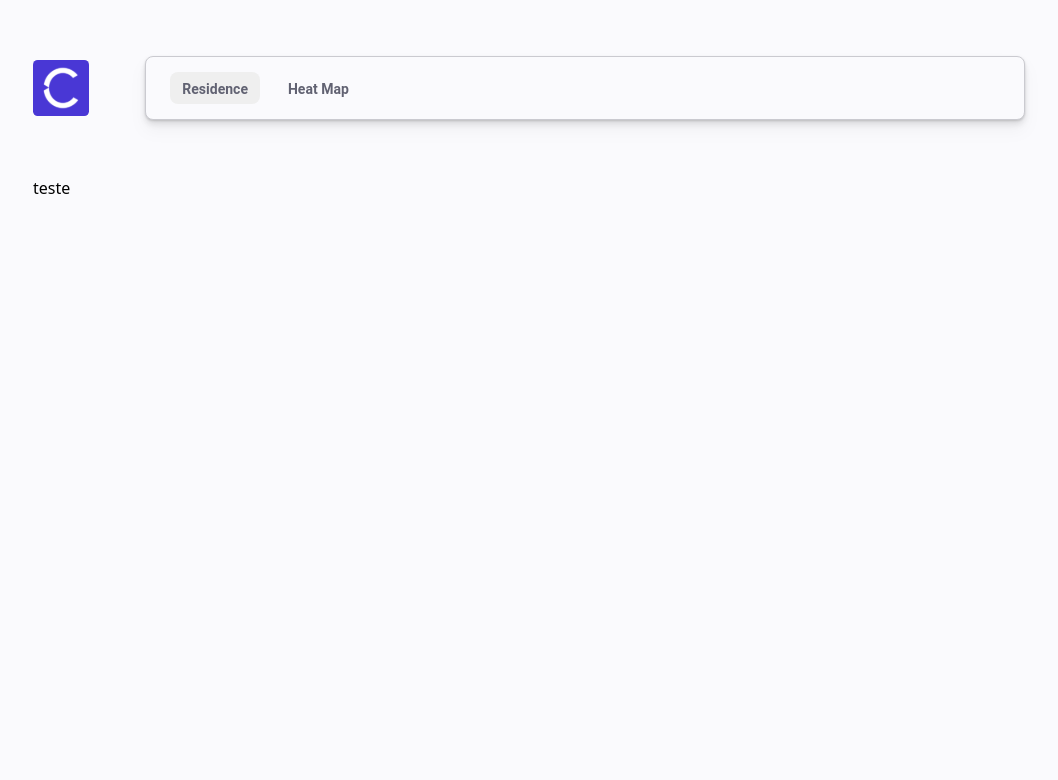
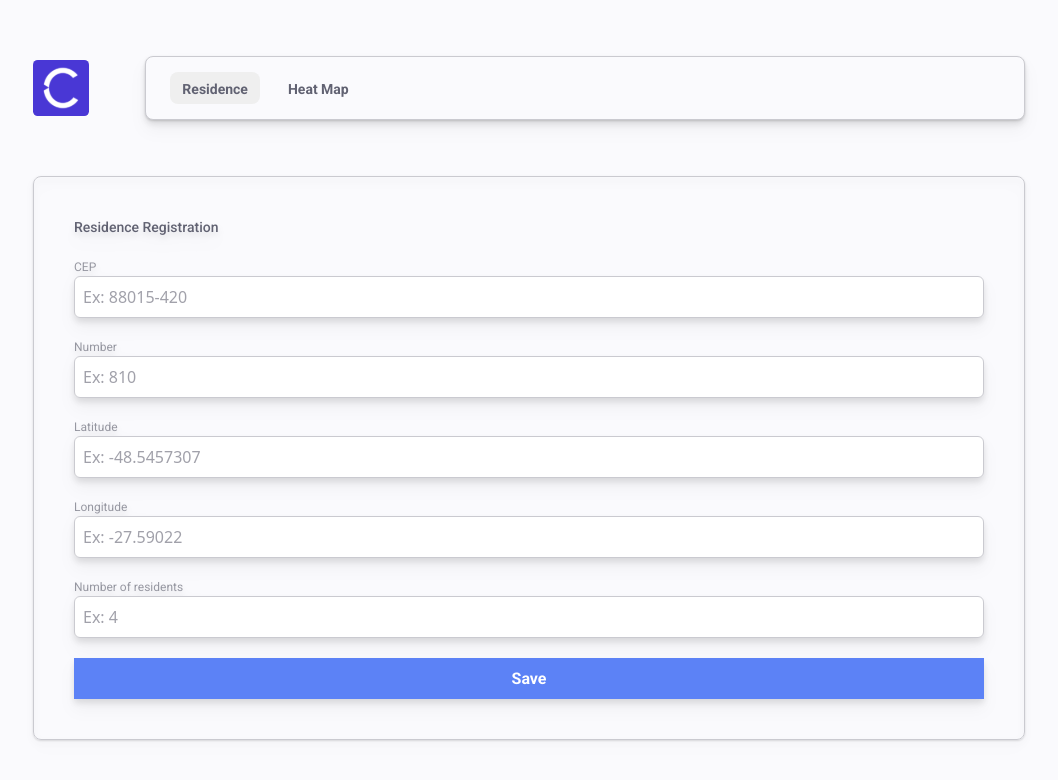
Before and after one commit to eduardogerentklein/residence-registration, a Next.js app: page / in a window 1280 px wide. Shown: the top 780 px of the page, without its empty margins (111-1169 px from the left). Built offline with nearby package versions, Linux system fonts and the light colour scheme.

Commit message:
Adding navigationlinks data and fix components

```diff
--- a/components/button/Button.js
+++ b/components/button/Button.js
@@ -1,5 +1,5 @@
-const Button = ({ children, onClick }) => (
-  <button className='text-gray-600 dark:text-gray-300' onClick={onClick}>
+const Button = ({ children, onClick, className = 'text-primary' }) => (
+  <button className={className} onClick={onClick}>
     {children}
   </button>
 )
--- /dev/null
+++ b/components/container/Box.js
@@ -0,0 +1,7 @@
+const Box = ({ children }) => (
+  <div className='mx-4 md:mx-36 p-3 md:p-10 rounded rounded-lg border border-black-25 filter drop-shadow-lg shadow'>
+    {children}
+  </div>
+)
+
+export default Box
--- a/components/container/Layout.js
+++ b/components/container/Layout.js
@@ -1,15 +1,13 @@
+import navigationLinks from '../../data/navigationlinks.json'
 import Navigation from '../navigation/Navigation'
 
-const links = [
-  { name: 'Residence', route: '/', id: 1 },
-  { name: 'Heat Map', route: '/map', id: 2 }
-]
 const Layout = ({ children }) => {
+  const { links } = navigationLinks
   return (
-    <div>
+    <main>
       <Navigation links={links} />
       <>{children}</>
-    </div>
+    </main>
   )
 }
 
--- /dev/null
+++ b/components/input/Input.js
@@ -0,0 +1,30 @@
+const Input = ({
+  handleChange,
+  placeholder,
+  type = 'text',
+  className = ''
+}) => {
+  const onChange = e => {
+    if (handleChange) handleChange(e.target.value)
+  }
+
+  return (
+    <>
+      <input
+        type={type}
+        placeholder={placeholder}
+        className={`text-3xl border border-black-25 rounded rounded-md p-2 ${className}`}
+        onChange={onChange}
+      />
+      <style jsx>
+        {`
+          input:focus {
+            border: 1px solid #5c82f6;
+          }
+        `}
+      </style>
+    </>
+  )
+}
+
+export default Input
--- a/components/navigation/Navigation.js
+++ b/components/navigation/Navigation.js
@@ -6,7 +6,7 @@ import NavigationLink from './NavigationLink.js'
 
 const Navigation = ({ links }) => {
   return (
-    <div className='flex items-center mx-4 md:mx-36 my-14'>
+    <div className='flex items-center mx-4 md:mx-36 my-3 md:my-14'>
       <Image src={Logo} height={64} width={64} />
       <nav className='bg-white-100 w-full flex items-center h-12 md:h-16 ml-1 md:ml-14 px-6 py-3 rounded rounded-lg border border-black-25 filter drop-shadow-lg shadow'>
         <div className='flex items-center md:space-x-4'>
--- a/components/typography/Label.js
+++ b/components/typography/Label.js
@@ -1,5 +1,8 @@
-const Label = ({ children, labelFor, className = '' }) => (
-  <label for={labelFor} className={`font-roboto font-bold text-1xl ${className}`}>
+const Label = ({ children, labelFor, className = 'text-black-50' }) => (
+  <label
+    htmlFor={labelFor}
+    className={`font-roboto font-normal text-1xl ${className}`}
+  >
     {children}
   </label>
 )
--- a/components/typography/Subtitle.js
+++ b/components/typography/Subtitle.js
@@ -1,4 +1,4 @@
-const Subtitle = ({ children, className = '' }) => (
+const Subtitle = ({ children, className = 'text-black-75' }) => (
   <h2 className={`font-roboto font-medium text-2xl ${className}`}>
     {children}
   </h2>
--- /dev/null
+++ b/data/navigationlinks.json
@@ -0,0 +1,6 @@
+{
+  "links": [
+    { "name": "Residence", "route": "/", "id": 1 },
+    { "name": "Heat Map", "route": "/heatmap", "id": 2 }
+  ]
+}
--- /dev/null
+++ b/pages/_document.js
@@ -0,0 +1,33 @@
+import Document, { Html, Head, Main, NextScript } from 'next/document'
+
+class MyDocument extends Document {
+  static async getInitialProps(ctx) {
+    const initialProps = await Document.getInitialProps(ctx)
+    return { ...initialProps }
+  }
+
+  render() {
+    return (
+      <Html lang='en'>
+        <Head>
+          <link rel='preconnect' href='https://fonts.googleapis.com' />
+          <link
+            rel='preconnect'
+            href='https://fonts.gstatic.com'
+            crossOrigin='true'
+          />
+          <link
+            href='https://fonts.googleapis.com/css2?family=Roboto:wght@300;400;500;700&family=Spartan:wght@800&display=swap'
+            rel='stylesheet'
+          />
+        </Head>
+        <body>
+          <Main />
+          <NextScript />
+        </body>
+      </Html>
+    )
+  }
+}
+
+export default MyDocument
--- /dev/null
+++ b/pages/heatmap.js
@@ -0,0 +1,5 @@
+const HeatMap = () => {
+  return <></>
+}
+
+export default HeatMap
--- a/pages/index.js
+++ b/pages/index.js
@@ -1,7 +1,75 @@
-const Index = () => (
-  <div className='mx-4 md:mx-36'>
-    <span>teste</span>
-  </div>
-)
+import Box from '../components/container/Box'
+import Button from '../components/button/Button'
+import Input from '../components/input/Input'
+import Label from '../components/typography/Label'
+import Subtitle from '../components/typography/Subtitle'
+import TextButton from '../components/typography/TextButton'
+
+const Index = () => {
+  return (
+    <Box>
+      <Subtitle>Residence Registration</Subtitle>
+      <form className='space-y-5'>
+        <div className='flex flex-col mt-5'>
+          <Label labelFor='CEP'>CEP</Label>
+          <Input
+            type='text'
+            name='CEP'
+            id='CEP'
+            placeholder='Ex: 88015-420'
+            className='text-black-75'
+          />
+        </div>
+        <div className='flex flex-col'>
+          <Label labelFor='Number'>Number</Label>
+          <Input
+            type='text'
+            name='Number'
+            id='Number'
+            placeholder='Ex: 810'
+            className='text-black-75'
+          />
+        </div>
+        <div className='flex flex-col'>
+          <Label labelFor='Number'>Latitude</Label>
+          <Input
+            type='text'
+            name='Latitude'
+            id='Latitude'
+            placeholder='Ex: -48.5457307'
+            className='text-black-75'
+          />
+        </div>
+        <div className='flex flex-col'>
+          <Label labelFor='Number'>Longitude</Label>
+          <Input
+            type='text'
+            name='Longitude'
+            id='Longitude'
+            placeholder='Ex: -27.59022'
+            className='text-black-75'
+          />
+        </div>
+        <div className='flex flex-col'>
+          <Label labelFor='Number'>Number of residents</Label>
+          <Input
+            type='text'
+            name='residents'
+            id='residents'
+            placeholder='Ex: 4'
+            className='text-black-75'
+          />
+        </div>
+        <div>
+          <Button className='bg-primary w-full p-2'>
+            <TextButton size={1} className='text-white-75'>
+              Save
+            </TextButton>
+          </Button>
+        </div>
+      </form>
+    </Box>
+  )
+}
 
 export default Index
```
